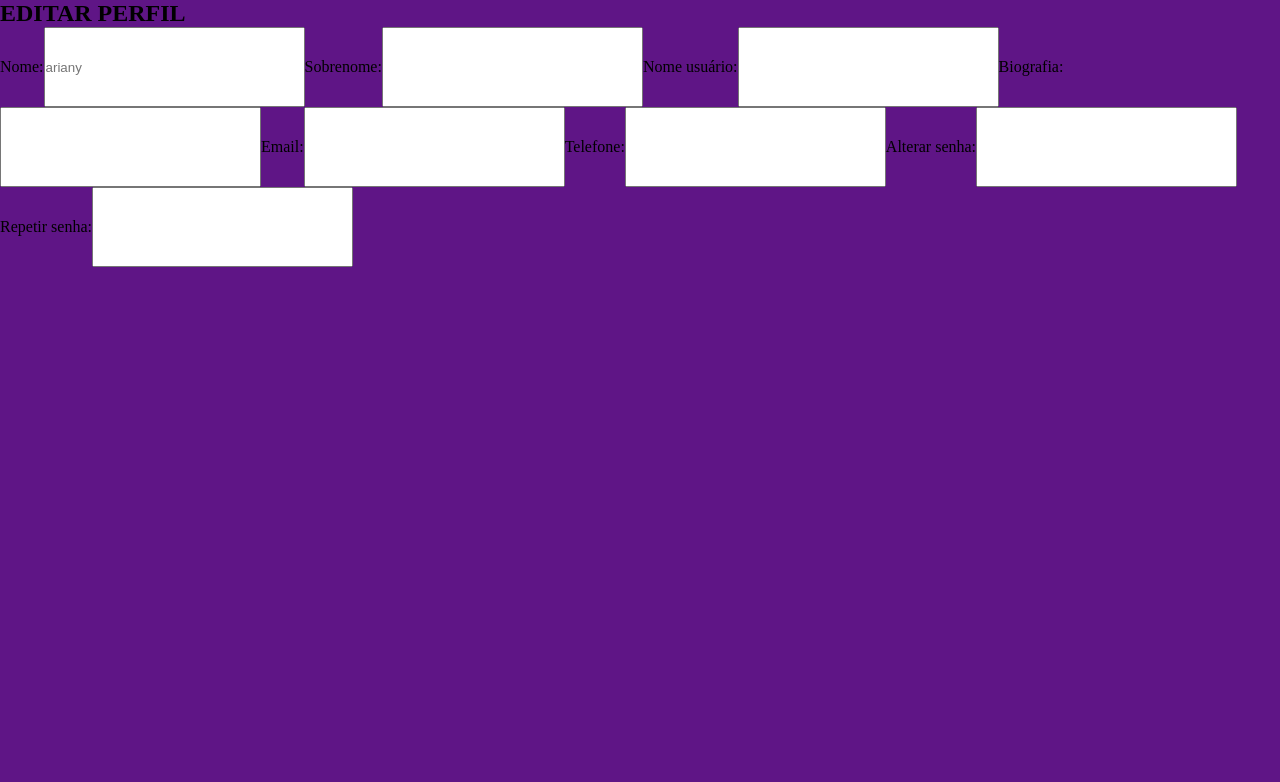
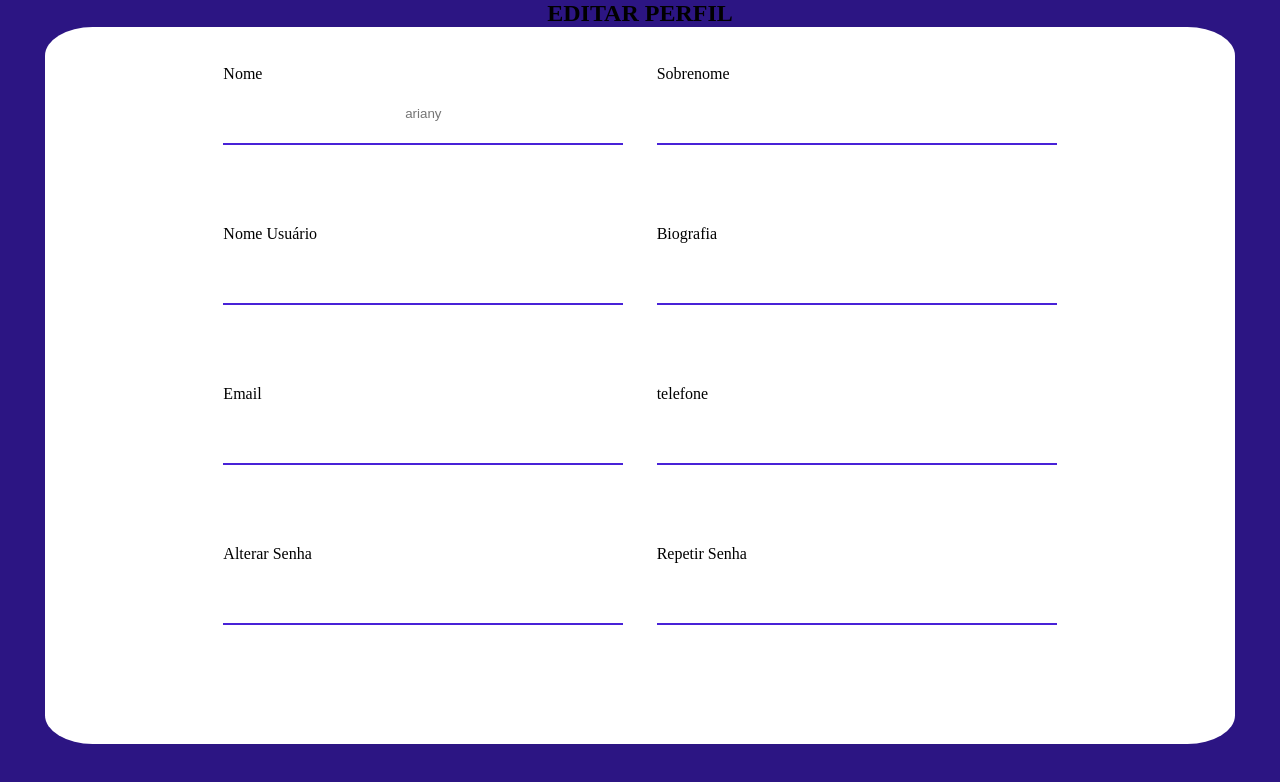
Before and after one commit to Igorrosiak/Wint, a React app in the folder Front-End Web/: page /edit-profile in a window 1280 px wide. Built offline with nearby package versions, Linux system fonts and the light colour scheme.

Commit message:
atualizando

```diff
--- a/Front-End Web/src/views/profile/profileView.jsx
+++ b/Front-End Web/src/views/profile/profileView.jsx
@@ -4,32 +4,55 @@ export const ProfileView = _ => {
     return (
         <main className="profile">
             <h2>EDITAR PERFIL</h2>
+            <div className="main">
+                <form className="formulario">
+                    <div className="container">
+                        <div className="text-area">
+                            <label class="required" for="name">Nome</label>
+                            <input id="name" class="input" name="name" type="text" value="" size="30" placeholder="ariany" />
+                        </div>
 
-            <div>
-                <label class="required" for="name">Nome:</label>
-                <input id="name" class="input" name="name" type="text" value="" size="30" placeholder="ariany"/>
+                        <div className="text-area">
+                            <label class="required" for="sobrenome">Sobrenome</label>
+                            <input id="lastname" class="input" name="lastname" type="text" value="" size="30" />
+                        </div>
+                    </div>
 
-                <label class="required" for="sobrenome">Sobrenome:</label>
-                <input id="lastname" class="input" name="lastname" type="text" value="" size="30" />
+                    <div className="container">
+                        <div className="text-area">
+                            <label class="required" for="name">Nome Usuário</label>
+                            <input id="username" class="input" name="username" type="text" value="" size="30" />
+                        </div>
+                        <div className="text-area">
+                            <label class="required" for="sobrenome">Biografia</label>
+                            <input id="email" class="input" name="email" type="text" value="" size="30" />
+                        </div>
+                    </div>
 
-                <label class="required" for="name">Nome usuário:</label>
-                <input id="username" class="input" name="username" type="text" value="" size="30" />
+                    <div className="container">
+                        <div className="text-area">
+                            <label class="required" for="sobrenome">Email</label>
+                            <input id="email" class="input" name="email" type="text" value="" size="30" />
+                        </div>
 
-                <label class="required" for="sobrenome">Biografia:</label>
-                <input id="email" class="input" name="email" type="text" value="" size="30" />
+                        <div className="text-area">
+                            <label class="required" for="telefone">telefone</label>
+                            <input id="email" class="input" name="telefone" type="number" value="" size="30" />
+                        </div>
+                    </div>
 
-                <label class="required" for="sobrenome">Email:</label>
-                <input id="email" class="input" name="email" type="text" value="" size="30" />
+                    <div className="container">
+                        <div className="text-area">
+                            <label class="required" for="sobrenome">Alterar Senha</label>
+                            <input id="email" class="input" name="email" type="text" value="" size="30" />
+                        </div>
 
-                <label class="required" for="sobrenome">Telefone:</label>
-                <input id="email" class="input" name="email" type="text" value="" size="30" />
-
-                <label class="required" for="sobrenome">Alterar senha:</label>
-                <input id="email" class="input" name="email" type="text" value="" size="30" />
-
-                <label class="required" for="sobrenome">Repetir senha:</label>
-                <input id="email" class="input" name="email" type="text" value="" size="30" />
-
+                        <div className="text-area">
+                            <label class="required" for="sobrenome">Repetir Senha</label>
+                            <input id="email" class="input" name="email" type="text" value="" size="30" />
+                        </div>
+                    </div>
+                </form>
             </div>
         </main>
     )
--- a/Front-End Web/src/views/profile/profileView.scss
+++ b/Front-End Web/src/views/profile/profileView.scss
@@ -1,7 +1,50 @@
-body{
-    background-color: #5f1586;
+*{
+    text-align: center;
+    margin: 0;
 }
 
-input{
-    height: 10vh;
+body{
+    background-color: #2c1583;;
 }
+
+form{
+    width: 93%;
+    margin: auto;
+    background-color: white;
+    padding-bottom: 3%;
+    padding-top: 3%;
+    display: flex;
+    flex-direction: column;
+    justify-content: center;
+    border-radius: 4%;
+
+    div.container{
+        display: flex;
+        justify-content: space-between;
+        margin: auto;
+        width: 70%;
+        padding-bottom: 5em;
+
+
+        .text-area{
+            width: 48%;
+            height: 10vh;
+            display: flex;
+            flex-direction: column;
+            justify-content: flex-start;
+
+            input{
+                width: 100%;
+                height: 100%;
+                border-top: 0;
+                border-left: 0;
+                border-right: 0;
+                border-color: #2c1583;
+            }
+
+            label{
+                text-align: left;
+            }
+        }
+    }
+}
```
Also changed, not shown: 1 other file.
